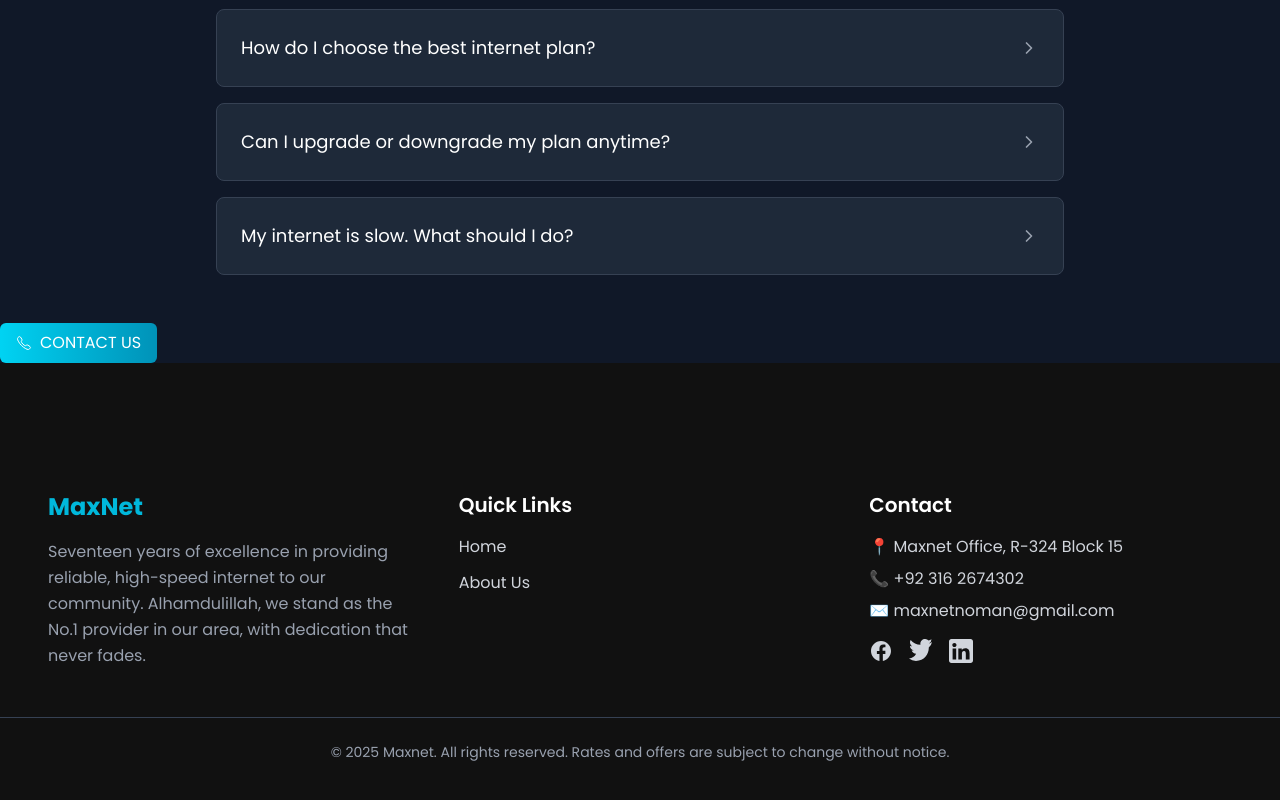
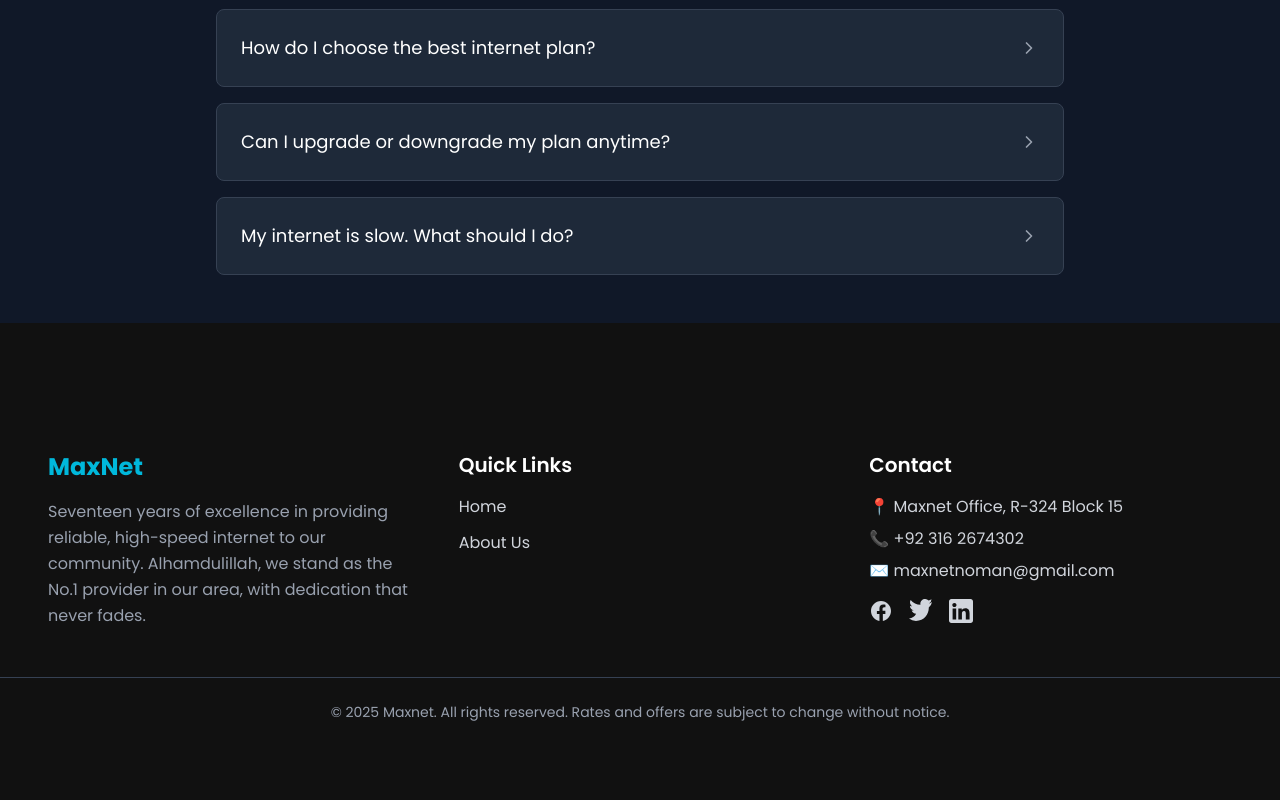
Before and after one commit to ar-eeb1/maxnet, a Next.js app: page /help-center in a window 1280 px wide. Shown: the part 1263-2063 px from the top of the page. After the commit the page ends 2033 px from the top, so only its background shows below. Built offline with nearby package versions, Linux system fonts and the light colour scheme.

Commit message:
Update project with latest changes

```diff
--- a/app/help-center/page.js
+++ b/app/help-center/page.js
@@ -415,7 +415,6 @@ const HelpCenter = () => {
           </div>
         </section>
       </div>
-      <ContactPopup />
     </div>
   );
 };
--- a/app/layout.js
+++ b/app/layout.js
@@ -6,6 +6,7 @@ import Navbar from "./components/Navbar";
 import Footer from "./components/Footer";
 import PageTransition from "./components/PageTransition"; // ⬅️ client wrapper
 import Script from "next/script";
+import { SpeedInsights } from "@vercel/speed-insights/next"
 
 const poppins = Poppins({
   weight: ["400", "600", "700"],
@@ -33,6 +34,7 @@ export default function RootLayout({ children }) {
   return (
     <html lang="en">
       <body className={`${poppins.className} ${geistSans.variable} ${geistMono.variable}`}>
+        <SpeedInsights/>
         <Script
           src="https://cdn.lordicon.com/lordicon.js"
           strategy="beforeInteractive" // loads before React runs
--- a/package.json
+++ b/package.json
@@ -13,6 +13,7 @@
   "dependencies": {
     "@gsap/react": "^2.1.2",
     "@netlify/plugin-nextjs": "^5.13.0",
+    "@vercel/speed-insights": "^1.2.0",
     "body-parser": "^2.2.0",
     "cors": "^2.8.5",
     "dotenv": "^17.2.2",
```
Also changed, not shown: 1 other file (tests, documents, lock files or other folders).
